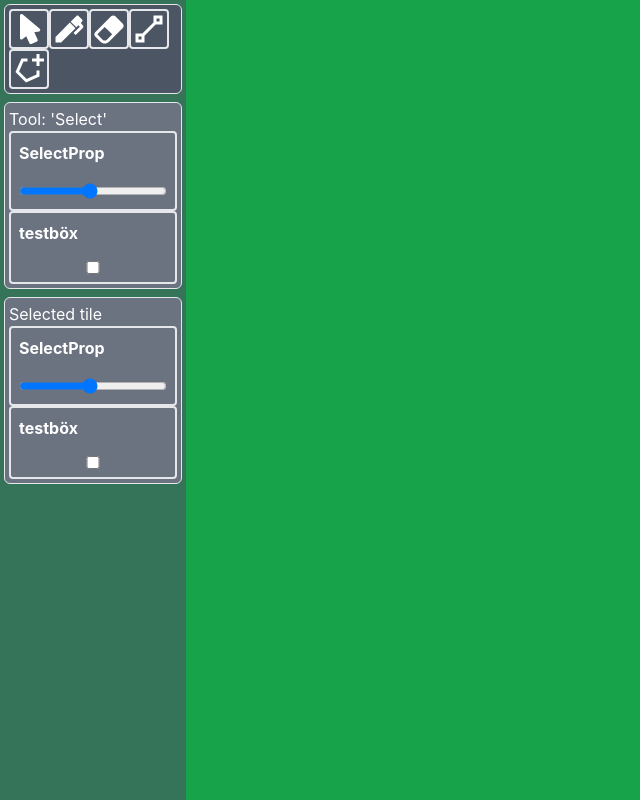
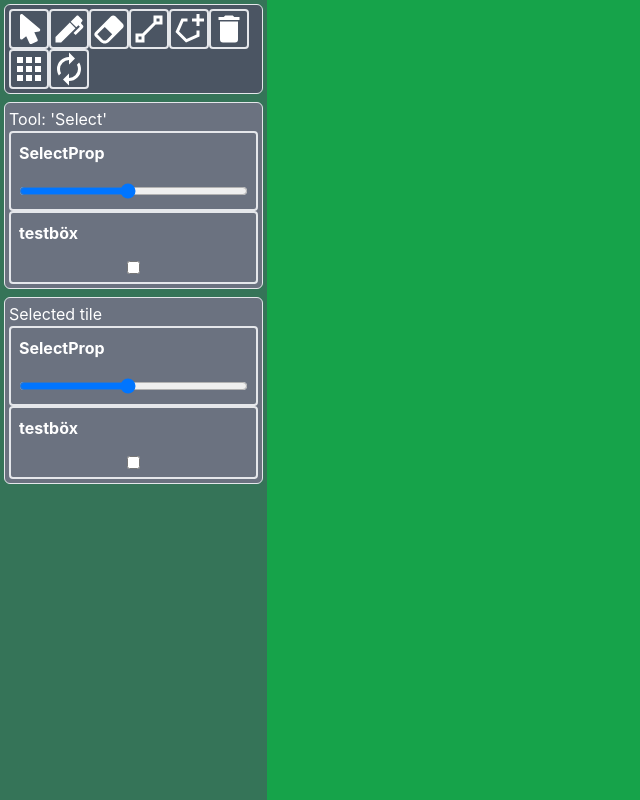
Before and after one commit to Lendi24/MeshMap, a React (Create React App) app: page /editor in a window 1280 px wide. Shown: the whole page, without its empty margins (0-640 px from the left). Built offline with nearby package versions, Linux system fonts and the light colour scheme.

Commit message:
someToolsCircularBugged

```diff
--- a/src/app/p5.tsx
+++ b/src/app/p5.tsx
@@ -86,6 +86,19 @@ console.log(length+cornerX)
 
 }
 
+export function canvaseClean(){
+  board.currentRooms = []
+  for ( let i = 0; i < columns;i++) {
+    for ( let j = 0; j < rows;j++) {
+      board.grid[i][j] = new Tile;;
+
+      board.grid[i][j].rgbText = "rgb(255,255,255)";
+      board.generateExits();
+
+    }
+  }
+
+}
 
 export function canvasSetPixelColor(x:number, y:number, rgb:string) {
 
@@ -96,6 +109,12 @@ export function canvasSetPixelColor(x:number, y:number, rgb:string) {
 
   canvasUpdate();
   //console.log("put pixel")
+}
+
+export function returnBoard(){
+
+return board;
+
 }
 
 export function canvasErasePixel(x:number,y:number){
@@ -175,8 +194,8 @@ export default function sketch(p5: P5CanvasInstance) {
 
 
 
-    // generateCircular(20,20,10,board,4)
-    dungeonGen(10,3,10,3,20,board)
+    generateCircular(24,23,20,board,10)
+    // dungeonGen(10,3,10,3,20,board)
 
 
     board.generateExits()
--- a/src/app/worldGenerator/circularWorld/circularGen.tsx
+++ b/src/app/worldGenerator/circularWorld/circularGen.tsx
@@ -25,7 +25,7 @@ export function generateCircular(Xc:any, Yc:any, r:any, world:any,rooms:any)
             y0 += yStep;
         }
 
-        world.grid[x0][y0].rgbText="rgb(0,0,255)";
+        world.grid[x0][y0].rgbText="rgb(64,51, 53)";
         world.grid[x0][y0].walkable = true;
 
     }
--- a/src/app/worldGenerator/dungeonWorld/dungeonGen.tsx
+++ b/src/app/worldGenerator/dungeonWorld/dungeonGen.tsx
@@ -45,12 +45,13 @@ for (let i = 0; i < world.currentRooms.length-1; i++) {
 let firstRoom:any = find2DArray(world.currentRooms[i])
 let secondRoom:any = find2DArray(world.currentRooms[i+1])
 
+
   Carve(firstRoom[0],firstRoom[1],secondRoom[0],secondRoom[1],world)
 
 
+}
 
 
-}
  let firstRoom:any = find2DArray(world.currentRooms[0])
  let secondRoom:any = find2DArray(world.currentRooms[4])
  AstarPath(firstRoom[0],firstRoom[1],secondRoom[0],secondRoom[1],world)
--- a/src/data/tools.ts
+++ b/src/data/tools.ts
@@ -1,7 +1,10 @@
 import * as icons from '@mdi/js' ;
 import '@mdi/js';
-import {canvasSetPixel, canvasSetPixelColor, canvasErasePixel, generateRoom} from '../app//p5'
+import {canvasSetPixel, canvasSetPixelColor, canvasErasePixel, generateRoom,canvaseClean,returnBoard} from '../app//p5'
 import {Carve} from '../app/PathFindingAlgorithms/AStarPathfinding'
+import {dungeonGen} from '../app/worldGenerator/dungeonWorld/dungeonGen'
+import {generateCircular} from '../app/worldGenerator/circularWorld/circularGen'
+
 
 let pageToolIndex = 0;
 
@@ -159,6 +162,117 @@ let pageTools = [
         }
     },
 
+    {
+        data : {
+            title:  "Erase Map",
+            icon:   icons.mdiDelete   ,
+        },
+
+        conf : {
+
+        },
+
+        logic : (x:number,y:number,e:MouseEvent)=>{
+            if (e.target && e.buttons) {
+                canvaseClean();
+            }
+        }
+    },
+
+    {
+        data : {
+            title:  "Generate dungeon",
+            icon:   icons.mdiApps    ,
+        },
+
+        conf : {
+            maxRooms : {
+                type : "slider",
+                value : 20,
+                floor : 1,
+                roof  : 40,
+            },
+
+            maxRoomLength : {
+                type : "slider",
+                value : 10,
+                floor : 1,
+                roof  : 20,
+            },
+
+            minRoomLength : {
+                type : "slider",
+                value : 3,
+                floor : 1,
+                roof  : 20,
+            },
+            maxRoomHeight : {
+                type : "slider",
+                value : 10,
+                floor : 1,
+                roof  : 20,
+            },
+            minRoomHeight : {
+                type : "slider",
+                value : 3,
+                floor : 1,
+                roof  : 20,
+            },
+        },
+
+        logic : (x:number,y:number,e:MouseEvent)=>{
+            if (e.target && e.buttons) {
+
+                let maxRoomLength = (getTool() as any).conf.maxRoomLength.value;
+                let minRoomLength = (getTool() as any).conf.minRoomLength.value;
+                let maxRoomHeight = (getTool() as any).conf.maxRoomHeight.value;
+                let minRoomHeight = (getTool() as any).conf.maxRoomLength.value;
+                let maxRooms =  (getTool() as any).conf.maxRooms.value;
+
+                canvaseClean();
+                dungeonGen(parseInt(maxRoomLength),parseInt(minRoomLength),parseInt(maxRoomHeight),parseInt(minRoomHeight),parseInt(maxRooms),returnBoard())
+
+
+
+            }
+        }
+    },
+
+    {
+        data : {
+            title:  "Generate circular world",
+            icon:   icons.mdiAutorenew    ,
+        },
+
+        conf : {
+            radius : {
+                type : "slider",
+                value : 10,
+                floor : 1,
+                roof  : 20,
+            },
+
+            rooms : {
+                type : "slider",
+                value : 4,
+                floor : 1,
+                roof  : 20,
+            },
+        },
+
+        logic : (x:number,y:number,e:MouseEvent)=>{
+            if (e.target && e.buttons) {
+
+                let radius = (getTool() as any).conf.radius.value;
+                let Rooms = (getTool() as any).conf.rooms.value;
+                canvaseClean()
+                generateCircular(x,y,parseInt(radius),returnBoard(),parseInt(Rooms))
+            }
+        }
+    },
+
+
+
 
 
 
```
